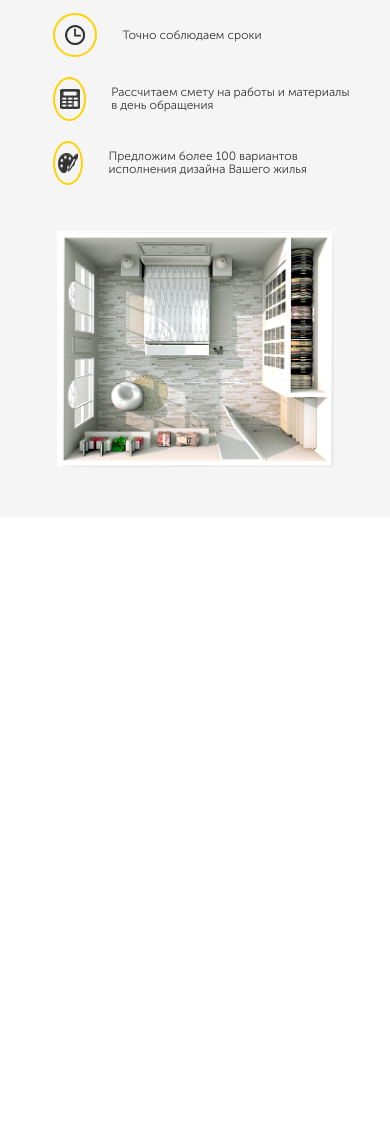
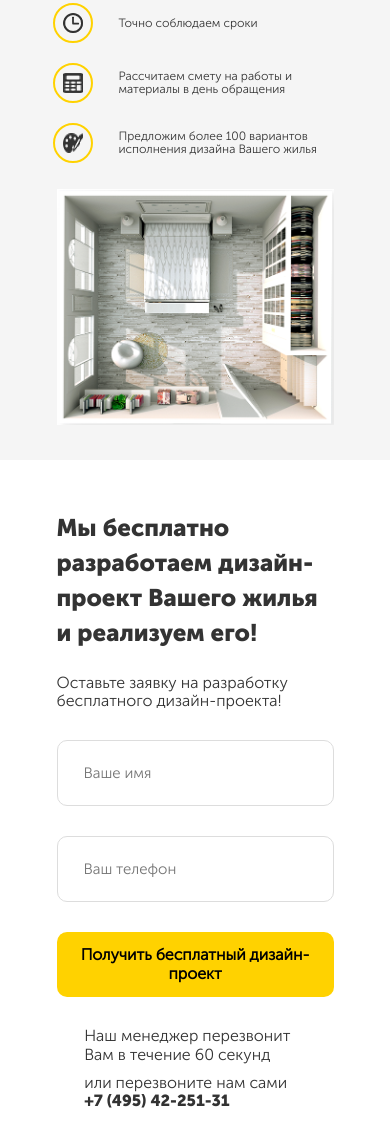
Before and after one commit to mihazzz123/webstart, a plain HTML site: page src/index.html in a window 390 px wide. Shown: the part 337-1478 px from the top of the page. Before the commit the page ends 854 px from the top, so only its background shows below. Drawn offline with Linux system fonts and the light colour scheme.

Commit message:
Сверстал и адаптировал секцию offer. Добавил псевдоклассы и псевдоэлемент

```diff
--- a/src/index.html
+++ b/src/index.html
@@ -81,5 +81,39 @@
     <!-- /.container -->
   </section>
   <!-- /.hero -->
+  <section class="offer">
+    <div class="container">
+      <div class="offer-block">
+        <h2 class="section__title offer__title">Мы бесплатно разработаем
+          дизайн-проект Вашего жилья и реализуем его!
+        </h2>
+        <!-- /.section__title offer__title -->
+        <span class="section__subtitle offer__subtitle">Оставьте заявку на разработку бесплатного дизайн-проекта!
+        </span>
+        <!-- /.section__subtitle offer__subtitle -->
+        <form action="" class="form offer__form">
+          <div class="offer-row">
+            <input type="text" placeholder="Ваше имя" class="input offer__input offer__col">
+            <input type="tel" placeholder="Ваш телефон" class="input offer__input offer__col">
+          </div>
+          <!-- /.offer-row -->
+          <button class="button offer__button">Получить бесплатный дизайн-проект
+          </button>
+          <!-- /.button offer__button -->
+        </form>
+        <!-- /.form offer__form -->
+        <div class="offer-row offer__desc">
+          <span class="offer__text offer__col">Наш менеджер перезвонит Вам в течение 60 секунд
+          </span> <!-- /.offer__text -->
+          <span class="offer__text offer__col">или перезвоните нам сами
+            <b>+7 (495) 42-251-31</b>
+          </span> <!-- /.offer__text -->
+        </div>
+      </div>
+      <!-- /.offer-block -->
+    </div>
+    <!-- /.container -->
+  </section>
+  <!-- /.offer -->
 </body>
 </html>
--- a/src/sass/_colors.sass
+++ b/src/sass/_colors.sass
@@ -1,2 +1,3 @@
 $text-color: #333333
 $main-color: #ffd200
+$secondary: #f5f5f5
--- a/src/sass/_interface.sass
+++ b/src/sass/_interface.sass
@@ -1,6 +1,29 @@
+*
+  box-sizing: border-box
 body
   color: $text-color
   +reg
+
+section
+  padding: 90px 0
+.section
+  background-color: $secondary
+  &__title
+    font-size: 24px;
+    +bold
+  &__subtitle
+    font-size: 16px;
+    +reg
+.input
+  padding: 20px 26px
+  font-size: 15px
+  font-weight: 400
+  line-height: 24px
+  border-radius: 10px
+  border: 1px solid #dddddd
+  transition: 0.2s
+  &:focus
+    border: 1px solid #f0a010
 
 img
   width: 100%
@@ -15,7 +38,13 @@
   padding: 18px 30px
   border-radius: 10px
   font-size: 13px
-  font-weight: 400
+  font-weight: 600
+  transition: 0.2s
+  &:hover
+    background-color: lighten($main-color, 10%)
+    cursor: pointer
+
+
 
 @media (max-width: 1200px)
   .container
@@ -27,10 +56,14 @@
     width: 98%
     max-width: 720px
 @media (max-width: 768px)
+  section
+    padding: 50px 0
   .container
     width: 98%
     max-width: 544px
 @media (max-width: 567px)
+  section
+    padding: 30px 0
   .container
     width: 277px
   .button
--- a/src/sass/blocks/_hero.sass
+++ b/src/sass/blocks/_hero.sass
@@ -1,7 +1,6 @@
 .hero
-  background-color: #f5f5f5
+  background-color: $secondary
   &-block
-    padding: 45px 0
     display: flex
     justify-content: space-between
     align-items: center
@@ -9,11 +8,10 @@
     display: flex
     flex-direction: column
     flex-basis: 45%
-    padding-right: 110px
+    padding-right: 90px
   &__title
     +bold
     font-size: 40px
-    margin-top: 35px
     line-height: 50px
   &__subtitle
     font-size: 20px;
@@ -28,6 +26,8 @@
   &-item
     display: flex
     margin-bottom: 25px
+    &:last-child
+      margin-bottom: 0
     &__image
       width: 40px
       height: 40px
@@ -83,7 +83,6 @@
 @media (max-width: 567px)
   .hero
     &-block
-      padding-top: 40px
       display: flex
       justify-content: center
       align-items: center
--- /dev/null
+++ b/src/sass/blocks/_offer.sass
@@ -0,0 +1,84 @@
+.offer
+  background: url("../img/offer/offer-bg.jpg") no-repeat
+  background-size: contain
+  background-position: center right
+  position: relative
+  &:before
+    content: ''
+    width: 50%
+    height: 100%
+    position: absolute
+    top: 0
+    left: 0
+    background-color: #ffffff
+  &-block
+    position: relative
+    width: 50%
+    max-width: 510px
+    padding-right: 90px
+  &__title
+    display: block
+    line-height: 35px
+    margin-bottom: 24px
+    max-width: 370px
+  &__subtitle
+    display: block
+    margin-bottom: 30px
+    max-width: 300px
+  &__form
+    max-width: 100%
+  &__input
+    margin-bottom: 30px
+    &:first-child
+      margin-right: 10px
+  &__button
+    font-size: 16px
+    margin-bottom: 30px
+    width: 100%
+  &__text
+    display: inline-block
+    &:first-child
+        margin-right: 70px
+    & b
+      +bold
+  &-row
+    display: flex
+    justify-content: space-between
+
+@media (max-width: 1200px)
+  .offer
+    &-block
+      padding-right: 15px
+@media (max-width: 992px)
+  .offer
+    &-row
+      flex-direction: column
+    &__desc
+      align-items: center
+    &__text
+      margin-right: 70px
+      &:first-child
+        margin-bottom: 10px
+    &__input
+      &:first-child
+        margin-right: 0
+@media (max-width: 768px)
+  .offer
+    background: #ffffff
+    &:before
+      background: #ffffff
+    &-block
+      padding: 0
+      width: 100%
+      margin: auto
+    &__text
+      width: 85%
+@media (max-width: 567px)
+  .offer
+    &-block
+      padding: 0
+    &__text
+      width: 80%
+      margin-right: 0
+      &:first-child
+        margin-right: 0
--- a/src/sass/style.sass
+++ b/src/sass/style.sass
@@ -3,3 +3,4 @@
 @import 'interface'
 @import './blocks/_navbar'
 @import './blocks/_hero'
+@import './blocks/_offer'
```
Also changed, not shown: src/css/style.css, src/img/offer/offer-bg.jpg (added), 1 other file.
